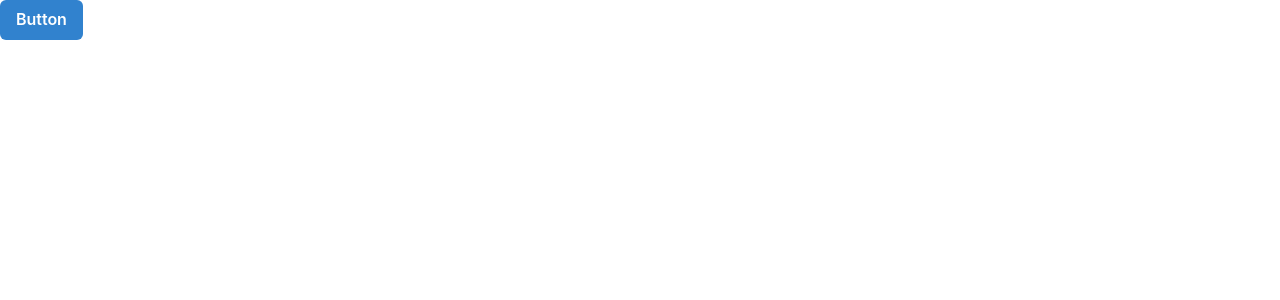
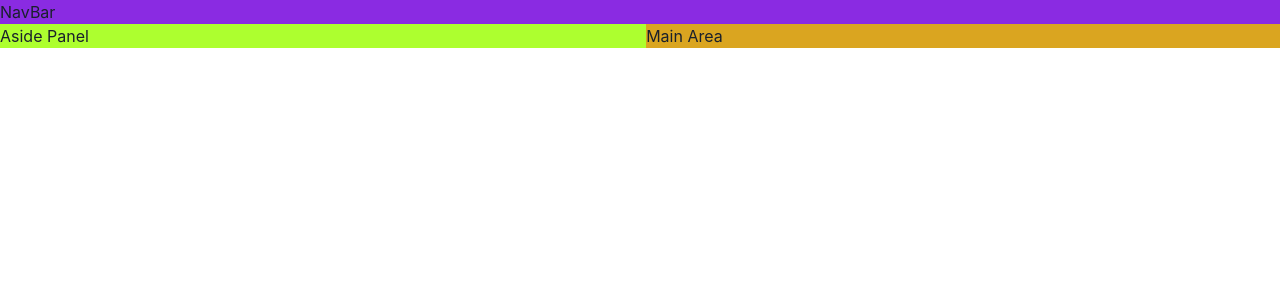
Before and after one commit to TejuG1598/game-hub, a React (Vite) app: page / in a window 1280 px wide. Shown: the top 300 px of the page. Built offline with nearby package versions, Linux system fonts and the light colour scheme.

Commit message:
Installed chakra UI

```diff
--- a/src/App.tsx
+++ b/src/App.tsx
@@ -1,9 +1,21 @@
-import { Button } from "@chakra-ui/react";
+import {  Grid, GridItem } from "@chakra-ui/react";
 
 function App() {
   return (
     <>
-      <Button colorScheme="blue">Button</Button>
+      <Grid templateAreas={`"nav   nav"
+                            "aside main"`}>
+        <GridItem area = "nav" bg ="blueviolet">
+            NavBar
+        </GridItem>
+        <GridItem area = "aside" bg = "greenyellow">
+            Aside Panel
+        </GridItem>
+        <GridItem area = "main" bg = "goldenrod">
+            Main Area
+        </GridItem>
+
+      </Grid>
     </>
   );
 }
```
Also changed, not shown: 1 other file (tests, documents, lock files or other folders).
